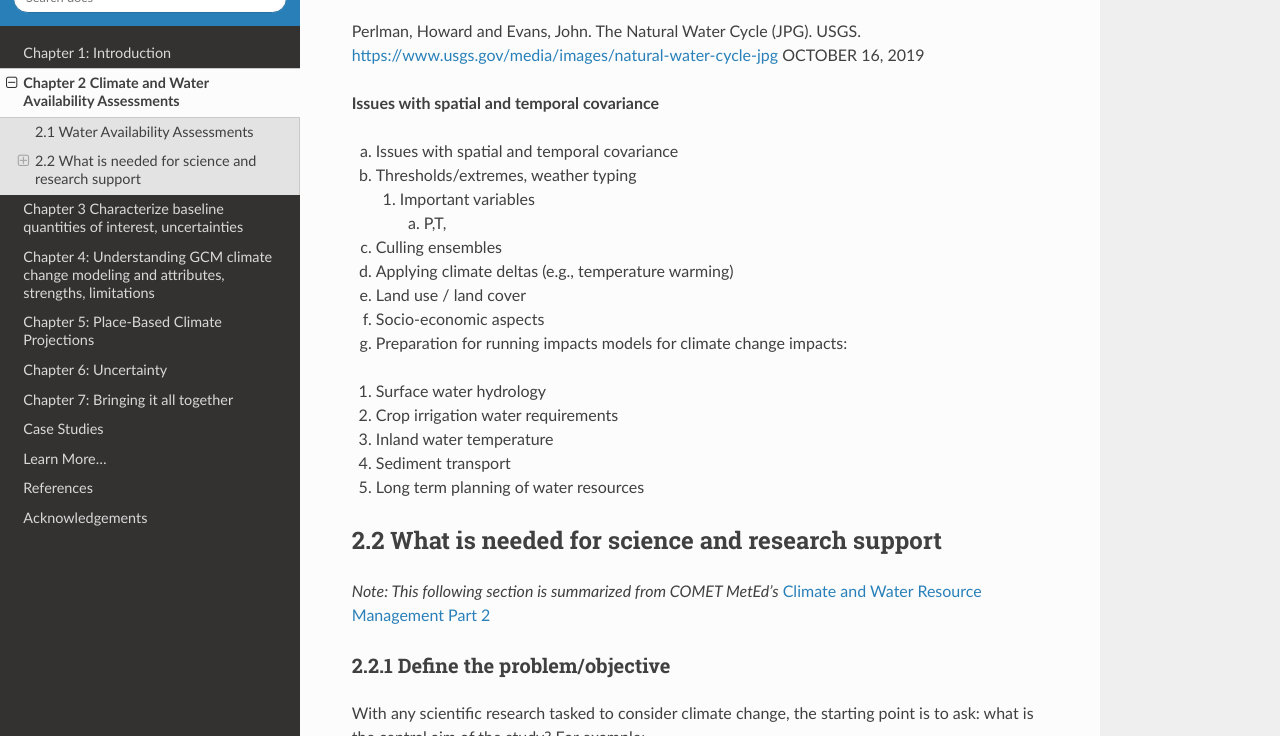
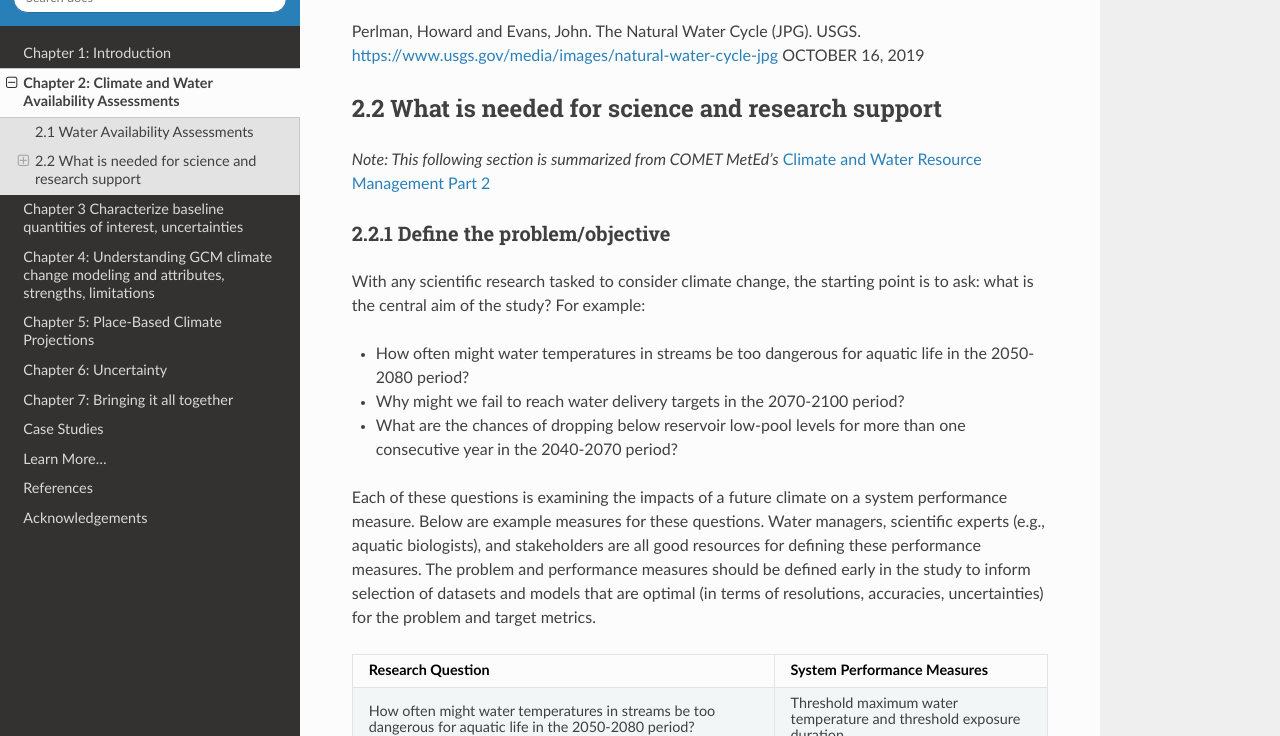
Before and after one commit to NCAR/climate-primer-water, a Sphinx documentation site: the page built from doc/introduction.rst, in a window 1280 px wide and 900 px high, scrolled down 816 px, cut to the strip 164-900 px from the top of the window. Built offline with Sphinx 7.4.7 and the Read the Docs theme 2.0.0, drawn with Linux system fonts in a browser that asks for light colours; some of the changed text lies outside the part shown.

Commit message:
Update introduction.rst

```diff
--- a/doc/introduction.rst
+++ b/doc/introduction.rst
@@ -1,7 +1,7 @@
 .. vim: syntax=rst
 
-Chapter 2 Climate and Water Availability Assessments
-======================
+Chapter 2: Climate and Water Availability Assessments
+=====================================================
 
 
 2.1 Water Availability Assessments
@@ -29,38 +29,6 @@
 Perlman, Howard and Evans, John. The Natural Water Cycle (JPG). USGS.
 https://www.usgs.gov/media/images/natural-water-cycle-jpg OCTOBER 16,
 2019
-
-
-**Issues with spatial and temporal covariance**
-
-
-a. Issues with spatial and temporal covariance
-
-b. Thresholds/extremes, weather typing
-
-   1. Important variables
-
-      a. P,T,
-
-c. Culling ensembles
-
-d. Applying climate deltas (e.g., temperature warming)
-
-e. Land use / land cover
-
-f. Socio-economic aspects
-
-g. Preparation for running impacts models for climate change impacts:
-
-1. Surface water hydrology
-
-2. Crop irrigation water requirements
-
-3. Inland water temperature
-
-4. Sediment transport
-
-5. Long term planning of water resources
 
 
 2.2 What is needed for science and research support
```
